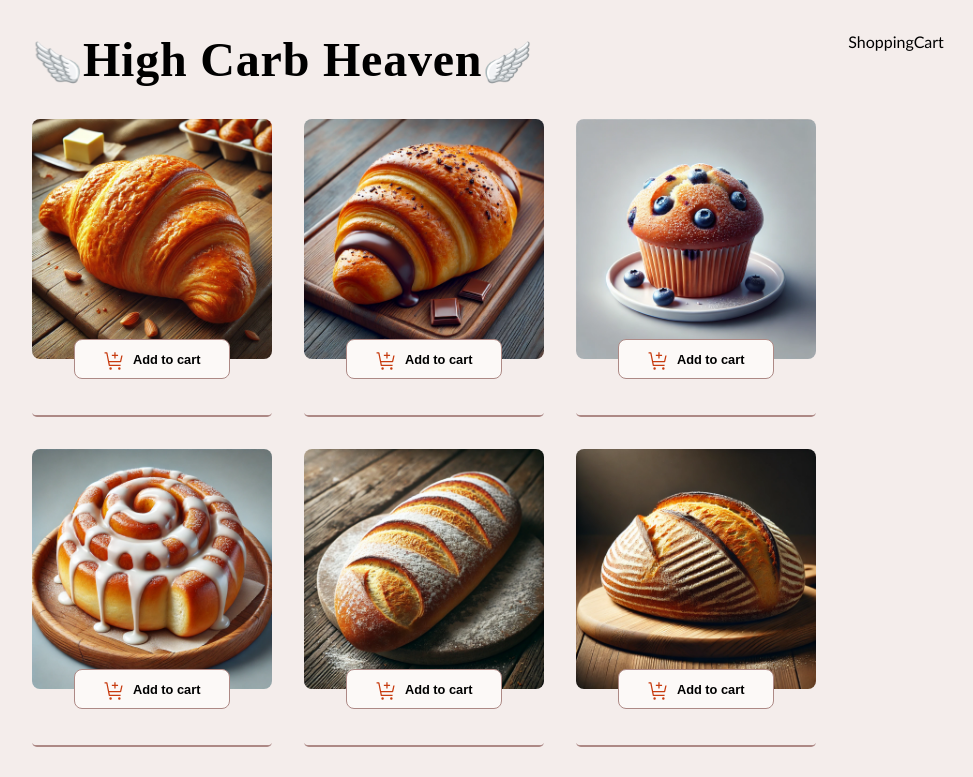
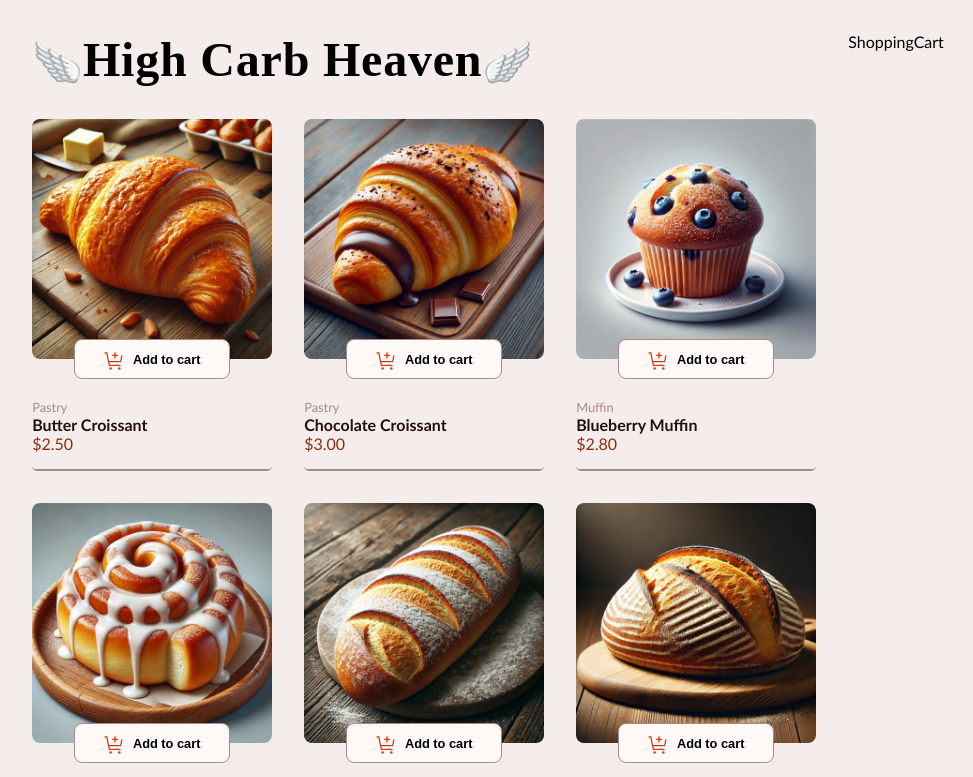
Before and after one commit to DavidJad88/bakery-workshop, a React (Vite) app: page / in a window 1280 px wide. Shown: the top 777 px of the page, without its empty margins (152-1125 px from the left). Built offline with nearby package versions, Linux system fonts and the light colour scheme.

Commit message:
add Item content

```diff
--- a/src/components/MenuItem/MenuItem.jsx
+++ b/src/components/MenuItem/MenuItem.jsx
@@ -71,6 +71,10 @@
           Add to cart
         </button>
       )}
+
+      <div className={styles.itemCategory}>{item.category}</div>
+      <div className={styles.itemName}>{item.name}</div>
+      <div className={styles.itemPrice}>{item.price.toFixed(2)}</div>
     </div>
   );
 };
```
